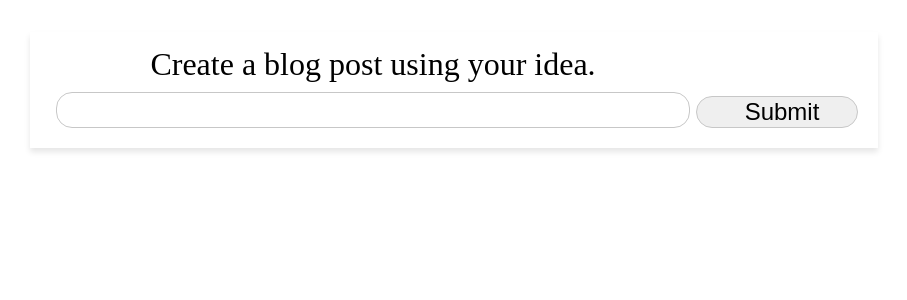
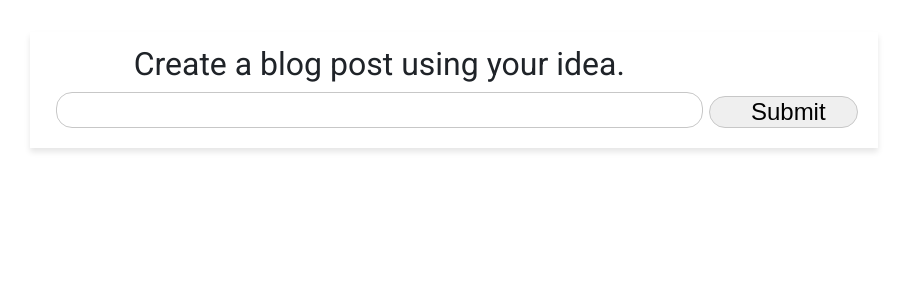
Before and after one commit to mistertandon/reactjs-poc-030-openai-integration, a React (Vite) app: page / in a window 1280 px wide. Shown: the top 300 px of the page, without its empty margins (186-1093 px from the left). Built offline with nearby package versions, Linux system fonts and the light colour scheme; no server answers.

Commit message:
feat: Add CSS to implement on-hover effect

```diff
--- a/src/components/ContentGenerator/ContentGenerator.jsx
+++ b/src/components/ContentGenerator/ContentGenerator.jsx
@@ -109,7 +109,7 @@ const ContentGenerator = () => {
     // const imageRequest = await openai.createImage({
     //   prompt: `${keywordExtractorResult}`,
     //   n: 1,
-    //   size: "1024x1024",
+    //   size: "600x200",
     // });
     // const imageUrl = imageRequest.data.data[0].url;
 
--- a/src/components/ContentGenerator/ContentGenerator.scss
+++ b/src/components/ContentGenerator/ContentGenerator.scss
@@ -10,6 +10,7 @@
     grid-column-start: 3;
     grid-column-end: -3;
 
+    // background: rgba(255, 255, 255, 0.1); /* semi-transparent white */
     background: rgba(255, 255, 255, 0.1); /* semi-transparent white */
     backdrop-filter: blur(10px); /* this is what creates the frosted glass effect */
     box-shadow: 0 4px 6px rgba(0, 0, 0, 0.1); /* optional, a subtle shadow can enhance the effect */
--- a/src/components/ContentLayout/ContentLayout.scss
+++ b/src/components/ContentLayout/ContentLayout.scss
@@ -15,7 +15,13 @@
     font-size: 1.25rem;
     line-height: 1.8rem;
 
-    border-left: 2px solid #C7C7C7;
+    border-left: 2px solid #c7c7c7;
+    overflow: hidden;
+    text-overflow: ellipsis;
+
+    &:hover {
+      background-color: #d0d7de52;
+    }
   }
 
   .page-content-section--container {
--- a/src/components/RenderImage/RenderImage.jsx
+++ b/src/components/RenderImage/RenderImage.jsx
@@ -2,7 +2,7 @@ import "./RenderImage.scss";
 const RenderImage = ({ url }) => {
   return (
     <div className="image--container">
-      <img src={url} alt="Generated Image" className="image--image" />
+      <img src={"https://wallpapercave.com/wp/wp4471357.jpg"} alt="Generated Image" className="image--image" />
     </div>
   );
 };
--- a/src/components/RenderImage/RenderImage.scss
+++ b/src/components/RenderImage/RenderImage.scss
@@ -0,0 +1,31 @@
+@mixin width-limits($basis, $min, $max) {
+  width: $basis;
+  min-width: $min;
+  max-width: $max;
+}
+
+@mixin height-limits($basis, $min, $max) {
+  height: $basis;
+  min-height: $min;
+  max-height: $max;
+}
+
+.image--container {
+  width: 100%;
+  object-fit: cover;
+  @include width-limits(600px, 600px, 600px);
+  @include height-limits(200px, 200px, 200px);
+  margin-bottom: 2rem;
+
+  overflow: hidden;
+
+  .image--image {
+    width: 100%;
+    height: auto;
+    transition: transform 0.3s ease-in-out;
+
+    &:hover {
+      transform: scale(1.1);
+    }
+  }
+}
--- a/src/components/SeoKeywords/SeoKeywords.scss
+++ b/src/components/SeoKeywords/SeoKeywords.scss
@@ -6,7 +6,7 @@
 
   .seo-keyword--container {
     grid-column: span 3;
-    font-weight: 700;
+    font-weight: 500;
     font-size: 1rem;
     line-height: 1.5rem;
     padding: 4px 4px 4px 8px;
--- a/src/index.scss
+++ b/src/index.scss
@@ -1,3 +1,5 @@
+@import url('https://fonts.googleapis.com/css2?family=Roboto:wght@100;300;400;500;700&display=swap');
+
 :root {
 }
 
@@ -87,8 +89,11 @@ video {
   border: 0;
   font-size: 100%;
   font: inherit;
+  font-family: 'Roboto', sans-serif;
   vertical-align: baseline;
   box-sizing: border-box;
+  word-wrap: break-word;
+  color: #1F2328;
 }
 /* HTML5 display-role reset for older browsers */
 article,
```
